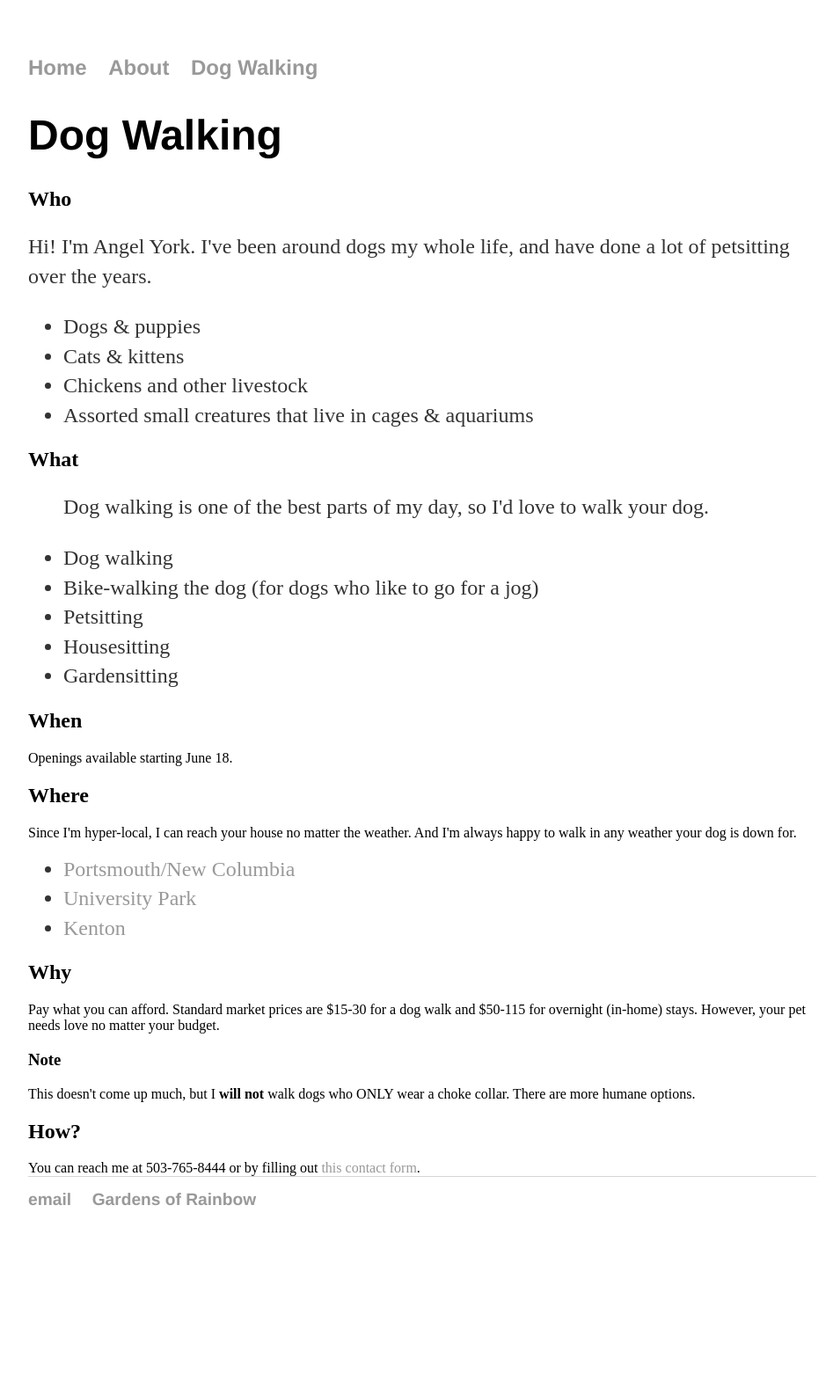
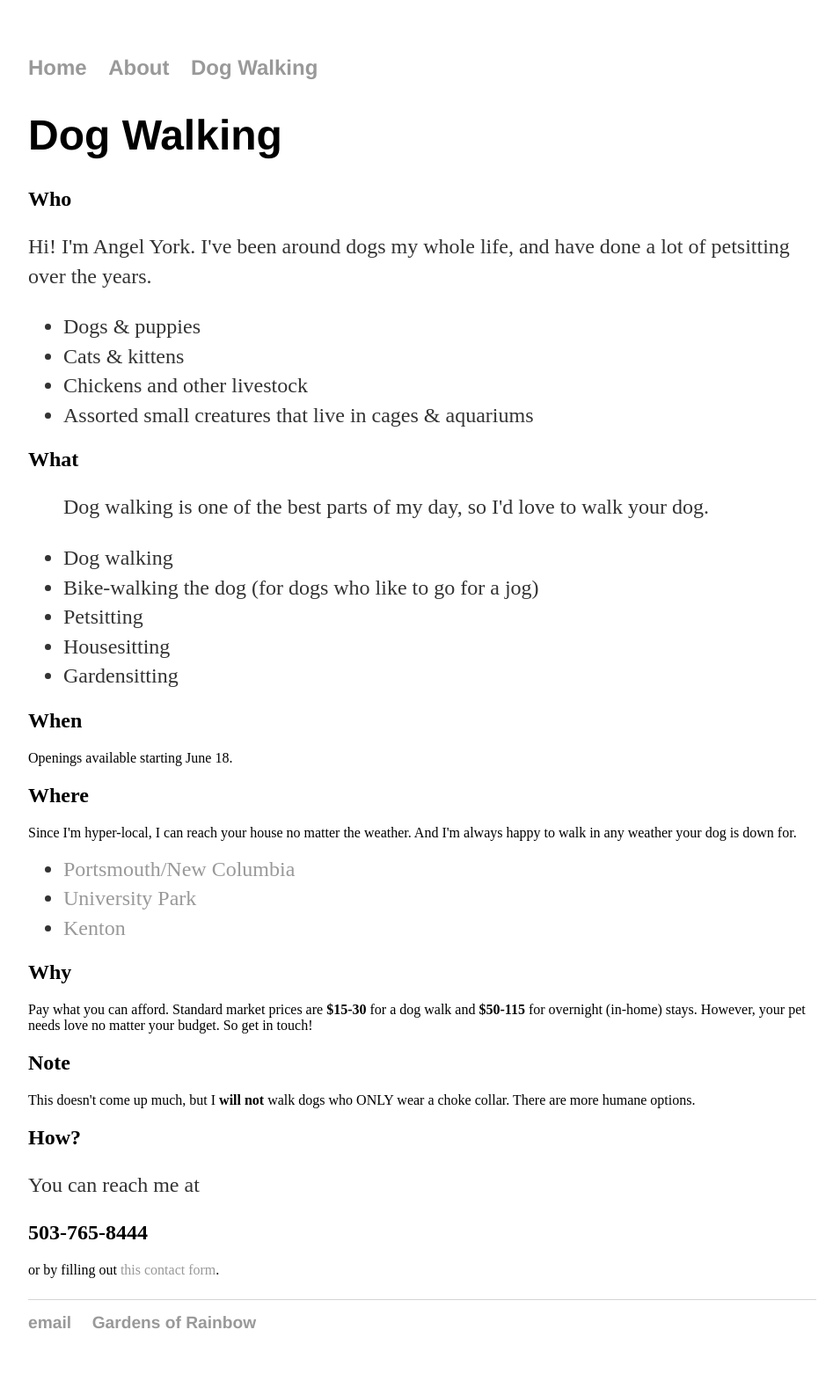
Before and after one commit to aniola/aniola.github.io, a Jekyll site: the page dog-walking/index.html, which Jekyll copies as it is, in a window 1280 px wide. Shown: the whole page at 88% size, without its empty margins (160-1107 px from the left). Built offline with Jekyll 4.4.1, drawn with Linux system fonts in a browser that asks for light colours; before the commit the page ends 1438 px from its top, so only the background shows below that.

Commit message:
Update index.html

```diff
--- a/dog-walking/index.html
+++ b/dog-walking/index.html
@@ -42,12 +42,16 @@
         <li><a href="https://www.portlandoregon.gov/civic/article/58584">Kenton</a>
     </ul>
     <h2>Why</h2>
-        Pay what you can afford.  Standard market prices are $15-30 for a dog walk and $50-115 for overnight (in-home) stays.  However, your pet needs love no matter your budget.
-        <h3>Note</h3>
+	Pay what you can afford.  Standard market prices are <b>$15-30</b> for a dog walk and <b>$50-115</B> for overnight (in-home) stays.
+	However, your pet needs love no matter your budget. So get in touch!
+        <h2>Note</h2>
         This doesn't come up much, but I <b>will not</b> walk dogs who ONLY wear a choke collar.  There are more humane options.
 </div><!-- /.blurb -->
-	  <h2>How?</h2>
-	  You can reach me at 503-765-8444 or by filling out <a href="https://forms.gle/yKLXzDNEtGMzJiQ28">this contact form</a>.
+	  <h2>How?</h2><p>
+	  You can reach me at <h2>503-765-8444</h2> or by filling out <a href="https://forms.gle/yKLXzDNEtGMzJiQ28">this contact form</a>.
+
+
+	  </p>
 
 
   <footer>
```
